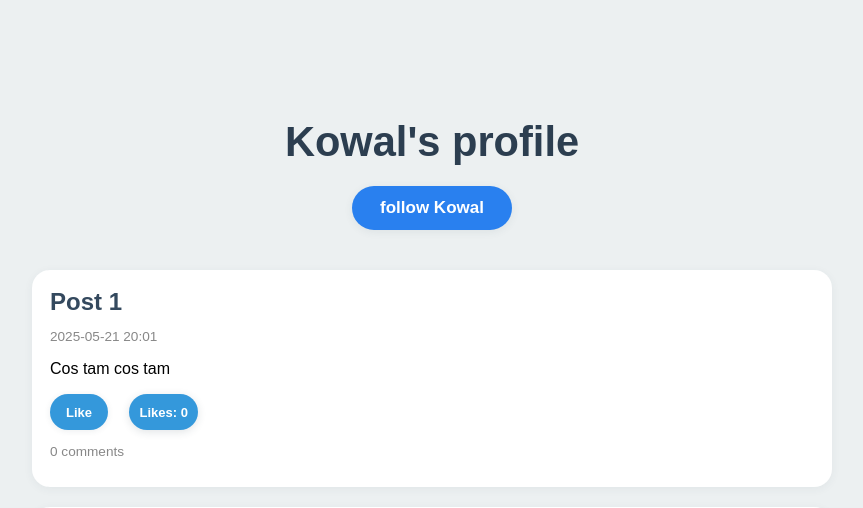
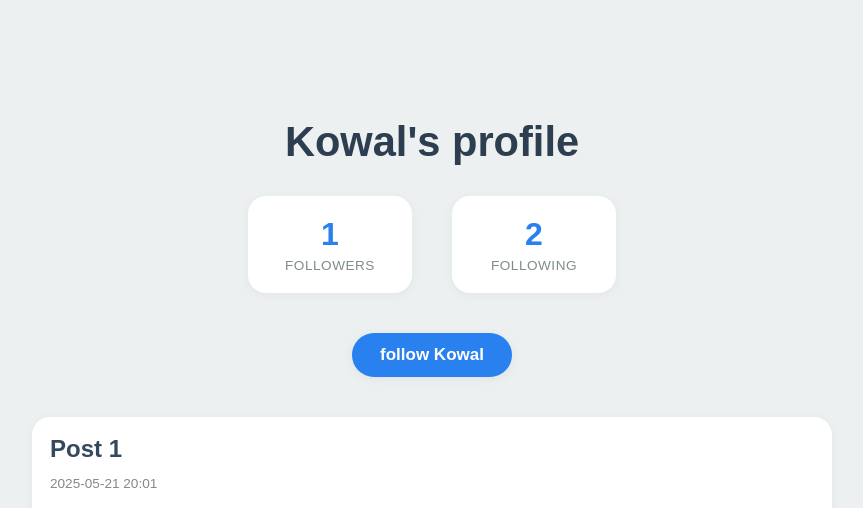
Before and after one commit to JaroDomcio/django-social-network-app, a Django app: page /profile/2 in a window 1280 px wide. Shown: the part 54-562 px from the top of the page, without its empty margins (208-1071 px from the left). Run offline with Django 5.2, Linux system fonts and the light colour scheme; data comes from the database, SQL or seed files in the repository.

Commit message:
Implemented number of following and followers on other users profiles

```diff
--- a/templates/my_profile.html
+++ b/templates/my_profile.html
@@ -9,7 +9,6 @@
     <div class="home-container">
         <h1>Welcome, {{ username }}!</h1>
 
-        <!-- Stylizowane liczniki followers/following -->
         <div class="stats-container">
             <a href="{% url 'followers_list' user.id %}" class="stat-item">
                 <span class="stat-number">{{ user.profile.get_followers_number }}</span>
--- a/templates/profile.html
+++ b/templates/profile.html
@@ -9,6 +9,16 @@
 {% block content %}
     <div class="home-container">
         <h1>{{ profile.user.username }}'s profile</h1>
+        <div class="stats-container">
+            <a href="{% url 'followers_list' user.id %}" class="stat-item">
+                <span class="stat-number">{{ profile.get_followers_number }}</span>
+                <span class="stat-label">Followers</span>
+            </a>
+            <a href="{% url 'following_list' user.id %}" class="stat-item">
+                <span class="stat-number">{{ profile.get_follows_number }}</span>
+                <span class="stat-label">Following</span>
+            </a>
+        </div>
         <form method="POST" class="follow-form">
             {% csrf_token %}
             {% if profile in user.profile.follows.all %}
```
